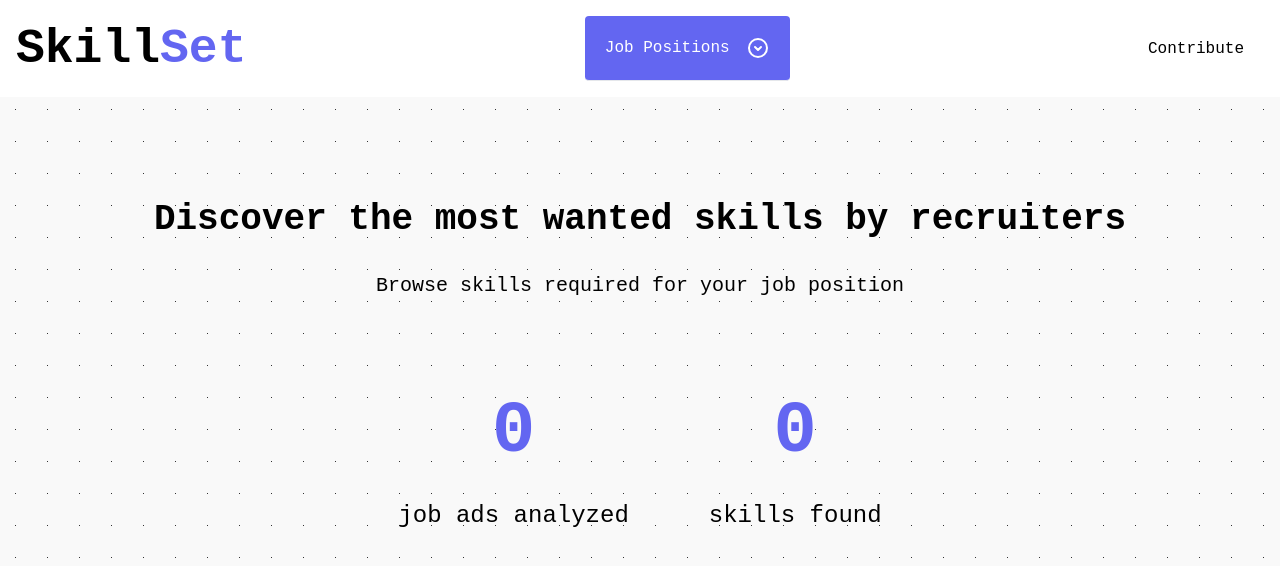
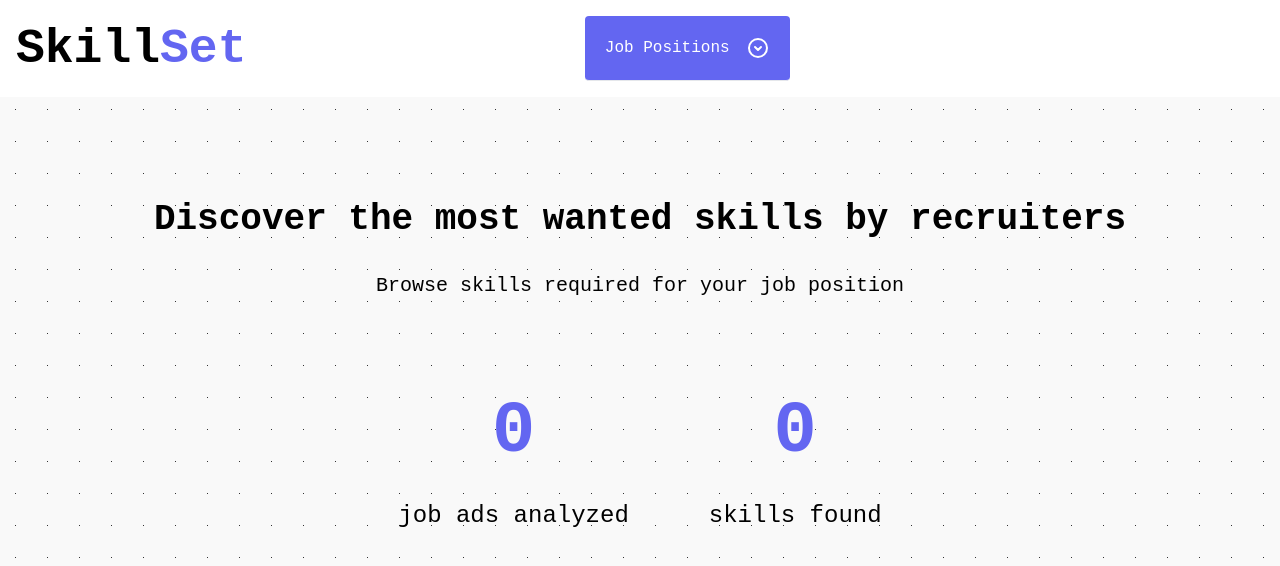
Before and after one commit to zituoguan/skillsets.tech, a React (Vite) app: page / in a window 1280 px wide. Shown: the top 566 px of the page. Built offline with nearby package versions, Linux system fonts and the light colour scheme; no server answers.

Commit message:
style: add invisible css class name to paragraph

```diff
--- a/src/components/Navbar.tsx
+++ b/src/components/Navbar.tsx
@@ -93,7 +93,7 @@ const Navbar: React.FC = () => {
                     </span>
                 </Link>
                 <div className="flex items-center md:order-2 space-x-1 md:space-x-2 rtl:space-x-reverse">
-                    <p className="text-black rounded-lg text-md px-5">
+                    <p className="text-black rounded-lg text-md px-5 invisible">
                         Contribute
                     </p>
                     <button
```
